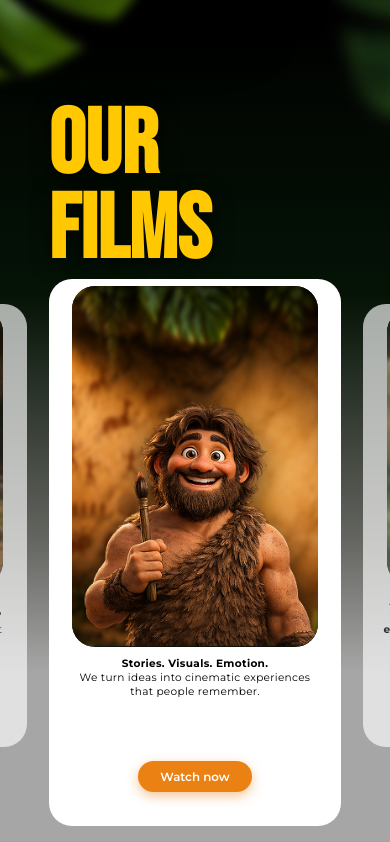
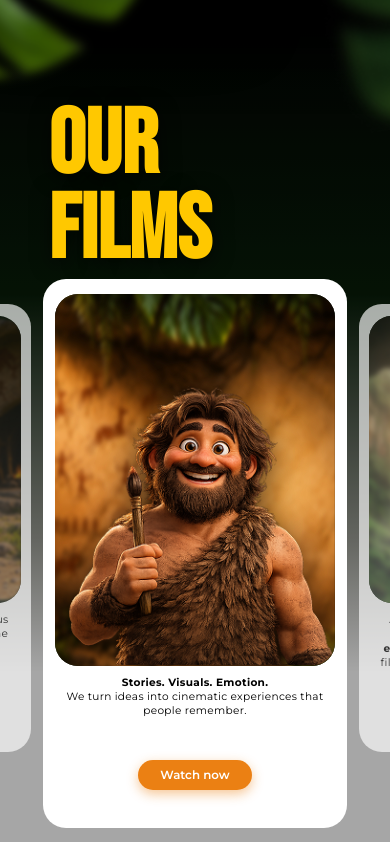
Before and after one commit to kalakarhouseoffilm-26/kalakar_web, a Next.js app: page / in a window 390 px wide. Shown: the part 846-1688 px from the top of the page. Built offline with nearby package versions, Linux system fonts and the light colour scheme; no server answers; a web font is replaced by a local one.

Commit message:
style: revert card classes back to original clamp-based Figma sizes

```diff
--- a/src/components/sections/Mobile/MobileExperience.module.css
+++ b/src/components/sections/Mobile/MobileExperience.module.css
@@ -265,7 +265,7 @@
   z-index: 10;
 }
 
-/* Base card shell */
+/* Base card shell: exact Figma carousel-card matching background-color: #ffffff, border-radius: 23px, border: none, box-shadow: none */
 .card {
   position: absolute;
   background-color: #ffffff;
@@ -275,35 +275,38 @@
   display: flex;
   flex-direction: column;
   align-items: center;
-  padding: 0 3vw clamp(12px, 2.5vh, 26px) 3vw;
+  padding: 0 12px clamp(18px, 2.8vh, 26px) 12px;
   cursor: grab;
   overflow: hidden;
   transition: width 0.3s ease, height 0.3s ease;
 }
 
-/* Active card: proportions width 303.369 / height 567 */
+/* Active card: Figma width: 303.369px, height: 567px */
 .activeCard {
-  height: 100%;
-  aspect-ratio: 303.37 / 567;
+  width: clamp(275px, 37vh, 303.37px);
+  height: clamp(470px, 65vh, 567px);
 }
 
-/* Side card: proportions width 232 / height 459 */
+/* Side card: Figma width: 232px, height: 459px */
 .sideCard {
-  height: 80.95%; /* 459 / 567 = 80.95% */
-  aspect-ratio: 232 / 459;
-  margin-top: 6.35%; /* 36 / 567 = 6.35% */
+  width: clamp(210px, 28vh, 232px);
+  height: clamp(380px, 53vh, 459px);
+  margin-top: clamp(16px, 3vh, 36px);
 }
 
 .card:active {
   cursor: grabbing;
 }
 
-/* Card inner illustration frame */
+/* Card inner illustration frame matching Figma:
+   width: 279.896px; height: 388.011px;
+   margin: 15.617px 12px 0; border-radius: 23px; object-fit: cover;
+*/
 .cardImageContainer {
   position: relative;
-  width: calc(100% - 24px); /* 12px margin on sides */
-  height: 68.43%; /* 388.01 / 567 = 68.43% */
-  margin-top: 2.75%; /* 15.617 / 567 = 2.75% */
+  width: clamp(250px, 34vh, 279.9px);
+  height: clamp(260px, 44vh, 388px);
+  margin-top: clamp(8px, 1.8vh, 15.6px);
   border-radius: 23px;
   overflow: hidden;
   background: #111b11;
@@ -311,9 +314,9 @@
 }
 
 .sideCard .cardImageContainer {
-  width: calc(100% - 24px);
-  height: 65.35%; /* 300 / 459 = 65.35% */
-  margin-top: 2.61%; /* 12 / 459 = 2.61% */
+  width: clamp(190px, 26vh, 212px);
+  height: clamp(210px, 34vh, 300px);
+  margin-top: clamp(6px, 1.4vh, 12px);
 }
 
 .cardBgImg {
```
